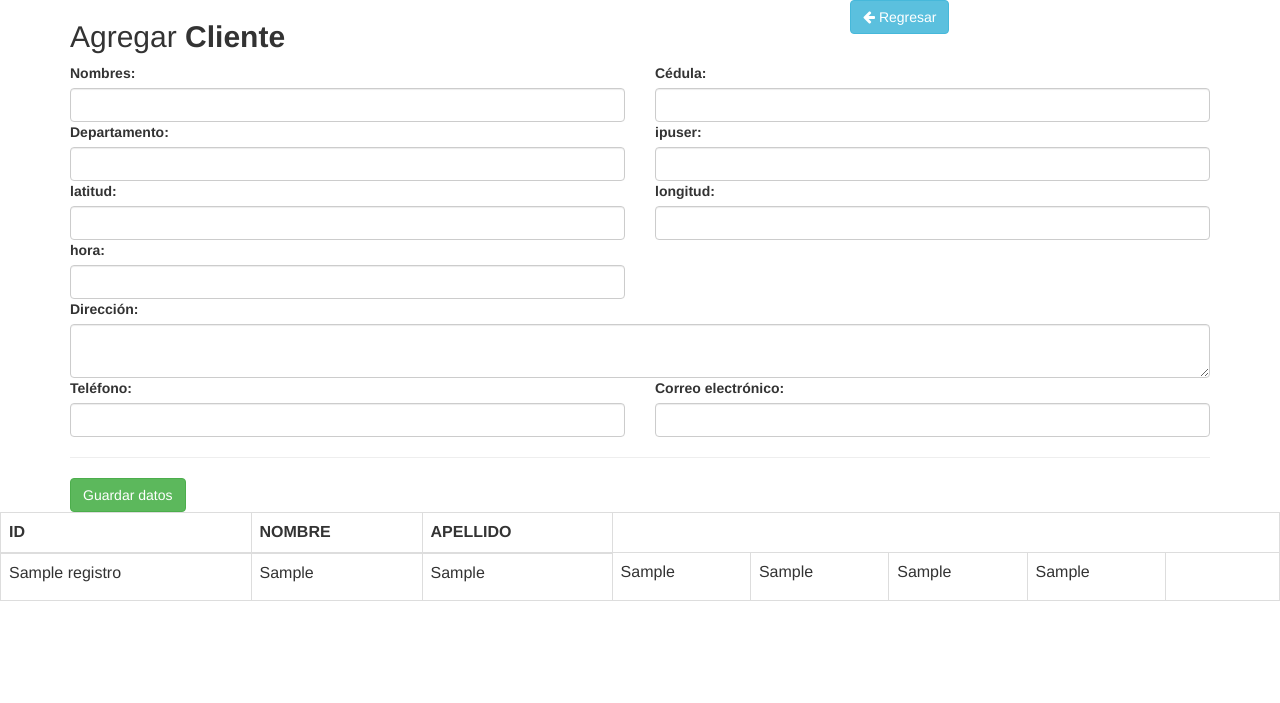
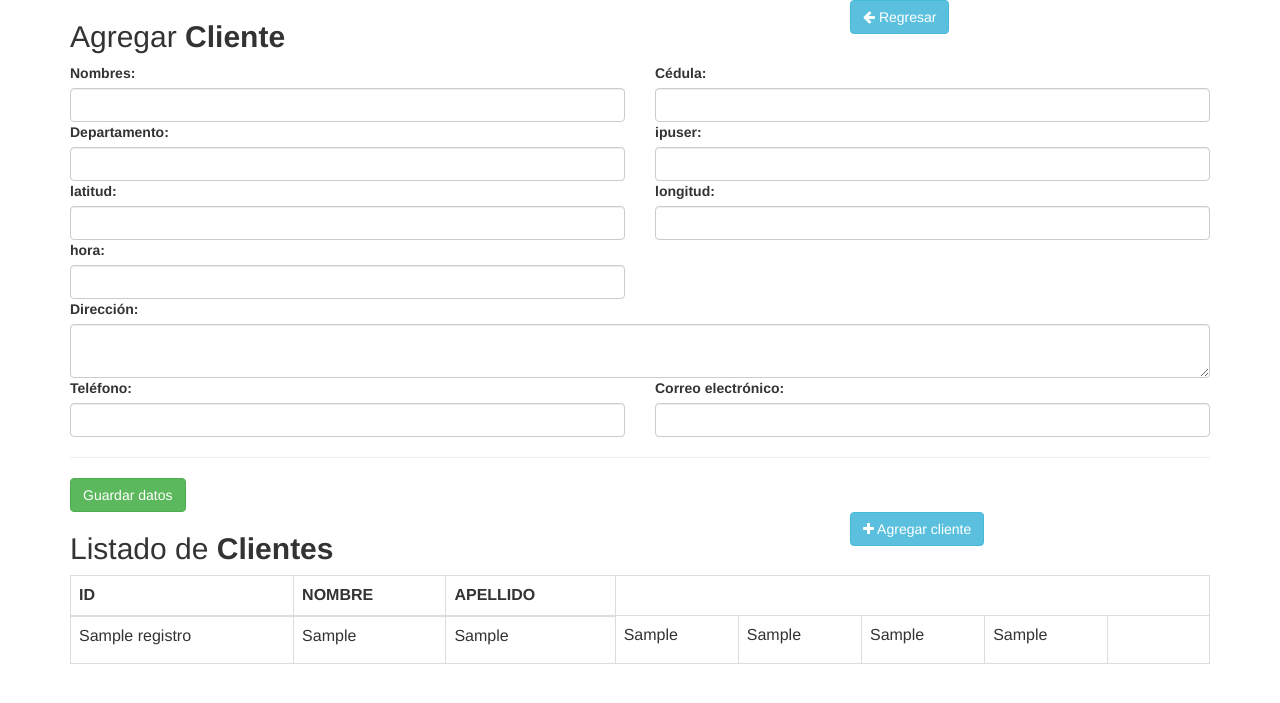
Before and after one commit to ojimenezl/asisto, a PHP site: page /registros.php in a window 1280 px wide. Shown: the top 703 px of the page. Run offline with PHP 8.4, Linux system fonts and the light colour scheme; tables that the repository leaves empty or names only in its code hold one stand-in row (values such as "Sample post"); data that the repository does not hold is empty.

Commit message:
Update registros.php

```diff
--- a/registros.php
+++ b/registros.php
@@ -114,7 +114,16 @@ $connect=mysqli_connect('remotemysql.com:3306','L8EAjRVMNT','nvsuTHJhHZ','L8EAjR
     </div>
 
 
-
+	 <div class="container">
+        <div class="table-wrapper">
+            <div class="table-title">
+                <div class="row">
+                    <div class="col-sm-8"><h2>Listado de  <b>Clientes</b></h2></div>
+                    <div class="col-sm-4">
+                        <a href="create.php" class="btn btn-info add-new"><i class="fa fa-plus"></i> Agregar cliente</a>
+                    </div>
+                </div>
+            </div>
 	                    <table class="table table-bordered">
 			  <thead>
 			         <tr>
@@ -149,6 +158,8 @@ $connect=mysqli_connect('remotemysql.com:3306','L8EAjRVMNT','nvsuTHJhHZ','L8EAjR
 
 
 		</table>
+		        </div>
+    </div>
 
 
 
```
